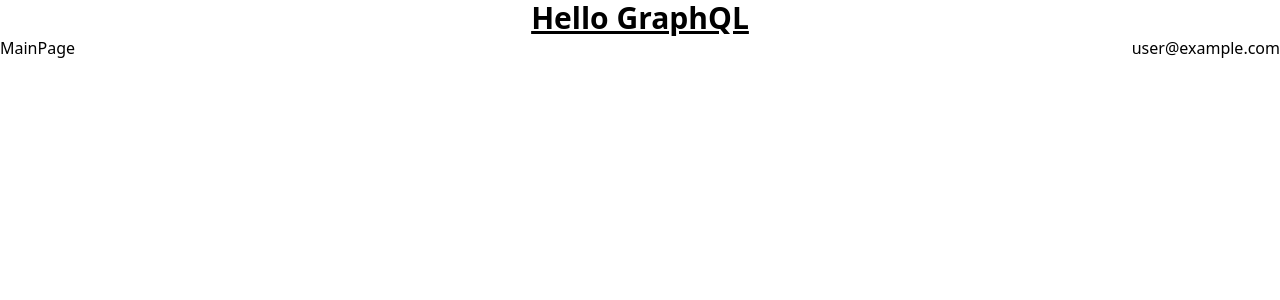
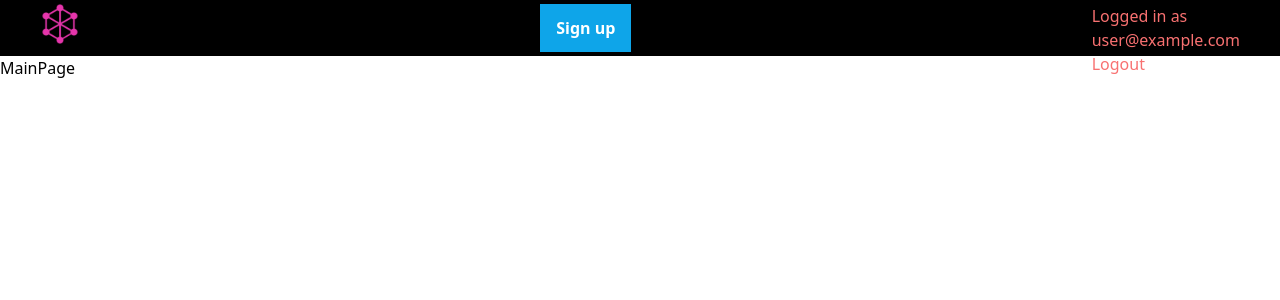
Before and after one commit to Shustovsky/GraphiQL-app, a React (Vite) app: page / in a window 1280 px wide. Shown: the top 300 px of the page. Built offline with nearby package versions, Linux system fonts and the light colour scheme; no server answers; the database is empty; sample sign-in values are in the browser's storage.

Commit message:
feat: all working, need do beautifull

```diff
--- a/src/App.tsx
+++ b/src/App.tsx
@@ -1,9 +1,10 @@
+import { Header } from './components/Header';
 import Router from './router/Router';
 
 export function App() {
   return (
     <>
-      <h1 className="text-center text-3xl font-bold underline">Hello GraphQL</h1>
+      <Header />
       <Router />
     </>
   );
--- a/src/components/Header.tsx
+++ b/src/components/Header.tsx
@@ -1,6 +1,7 @@
 import logo from '../assets/icons/logo.png';
 import { useEffect, useState } from 'react';
 import { Button } from './Button';
+import UserName from './UserName';
 
 export function Header(): JSX.Element {
   const [isSticky, setIsSticky] = useState(false);
@@ -32,6 +33,7 @@ export function Header(): JSX.Element {
           /*TODO заглушка на кнопку*/
         }}
       />
+      <UserName />
     </header>
   );
 }
--- /dev/null
+++ b/src/components/UserName.tsx
@@ -0,0 +1,48 @@
+/* eslint-disable react-hooks/exhaustive-deps */
+import { useEffect, useState } from 'react';
+import { useAuthState } from 'react-firebase-hooks/auth';
+import { auth, db, logout } from './../firebase';
+import { query, collection, getDocs, where } from 'firebase/firestore';
+function UserName() {
+  const [user, loading, error] = useAuthState(auth);
+  const [name, setName] = useState('');
+  //   const navigate = useNavigate();
+
+  const fetchUserName = async () => {
+    try {
+      const q = query(collection(db, 'users'), where('uid', '==', user?.uid));
+      console.log(q);
+
+      const doc = await getDocs(q);
+      console.log(doc);
+
+      const data = doc.docs[0].data();
+      console.log(data);
+      setName(data.name);
+    } catch (err) {
+      console.error(err);
+    }
+  };
+
+  useEffect(() => {
+    fetchUserName();
+  }, [user, loading]);
+
+  return (
+    <>
+      {user && (
+        <div className="text-red-400">
+          <div className="dashboard__container">
+            Logged in as
+            <div className="text-blue-500">{name}</div>
+            <div>{user?.email}</div>
+            <button className="dashboard__btn" onClick={logout}>
+              Logout
+            </button>
+          </div>
+        </div>
+      )}
+    </>
+  );
+}
+export default UserName;
--- a/src/components/formAuth/FormAuth.tsx
+++ b/src/components/formAuth/FormAuth.tsx
@@ -4,7 +4,7 @@ interface IProps {
   title: string;
   titleBtn: string;
   isSignIn: boolean;
-  handlclick: (email: string, password: string, name: string) => Promise<void>;
+  handlclick: (name: string, email: string, password: string) => Promise<void>;
 }
 
 function FormAuth({ title, titleBtn, isSignIn, handlclick }: IProps) {
@@ -27,7 +27,13 @@ function FormAuth({ title, titleBtn, isSignIn, handlclick }: IProps) {
         </div>
 
         <div className="mt-10 sm:mx-auto sm:w-full sm:max-w-sm">
-          <form className="space-y-6" action="#" method="POST">
+          <form
+            className="space-y-6"
+            onSubmit={(e) => {
+              e.preventDefault();
+              handlclick(name, email, pass);
+            }}
+          >
             {!isSignIn && (
               <div>
                 <label htmlFor="name" className="block text-sm font-medium leading-6 text-gray-900">
@@ -108,10 +114,6 @@ function FormAuth({ title, titleBtn, isSignIn, handlclick }: IProps) {
               <button
                 type="submit"
                 className="flex w-full justify-center rounded-md bg-indigo-600 px-3 py-1.5 text-sm font-semibold leading-6 text-white shadow-sm hover:bg-indigo-500 focus-visible:outline focus-visible:outline-2 focus-visible:outline-offset-2 focus-visible:outline-indigo-600"
-                onClick={(e) => {
-                  e.preventDefault();
-                  handlclick(name, email, pass);
-                }}
               >
                 {titleBtn}
               </button>
--- a/src/components/formAuth/login/Login.tsx
+++ b/src/components/formAuth/login/Login.tsx
@@ -18,7 +18,7 @@ function Login() {
     if (user) navigate('/');
   }, [user, loading, navigate]);
 
-  const loginAccount = (email: string, pass: string): Promise<void> => {
+  const loginAccount = (name: string, email: string, pass: string): Promise<void> => {
     return logInWithEmailAndPassword(email, pass);
   };
   return (
--- a/src/firebase.ts
+++ b/src/firebase.ts
@@ -1,4 +1,5 @@
 import { initializeApp } from 'firebase/app';
+import firebase from 'firebase/compat/app';
 import {
   GoogleAuthProvider,
   getAuth,
--- a/src/pages/MainPage.tsx
+++ b/src/pages/MainPage.tsx
@@ -1,7 +1,7 @@
 import { useEffect } from 'react';
 import { useNavigate } from 'react-router-dom';
 import { useAuthState } from 'react-firebase-hooks/auth';
-import { auth, db, logout } from './../firebase';
+import { auth, db } from './../firebase';
 
 export default function MainPage() {
   const navigate = useNavigate();
@@ -16,13 +16,6 @@ export default function MainPage() {
   return (
     <div className="flex justify-between">
       <div>MainPage</div>
-      <span
-        data-tooltip="эта подсказка длиннее, чем элемент"
-        className="cursor-pointer"
-        onClick={logout}
-      >
-        {user?.email}
-      </span>
     </div>
   );
 }
```
Also changed, not shown: 1 other file (tests, documents, lock files or other folders).
